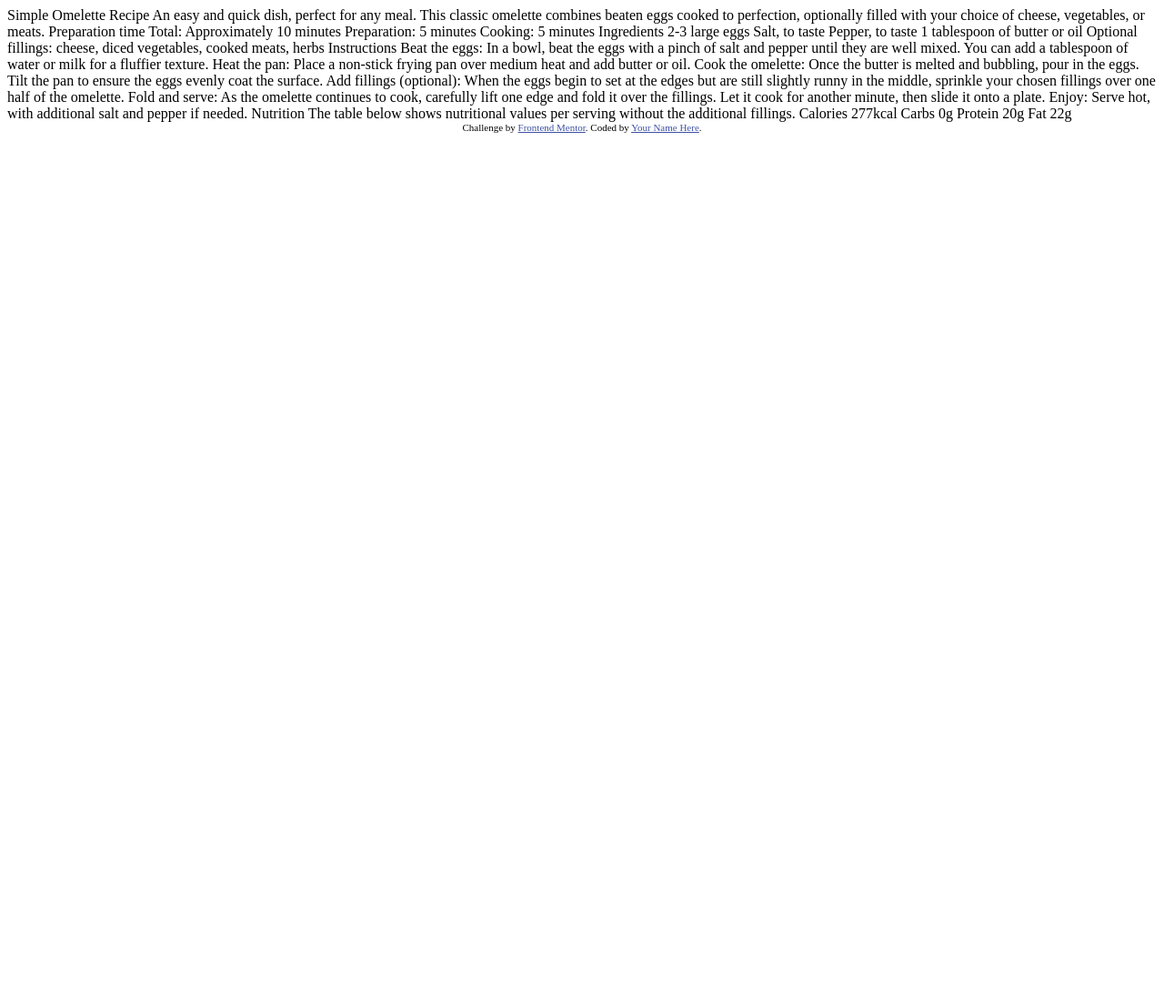
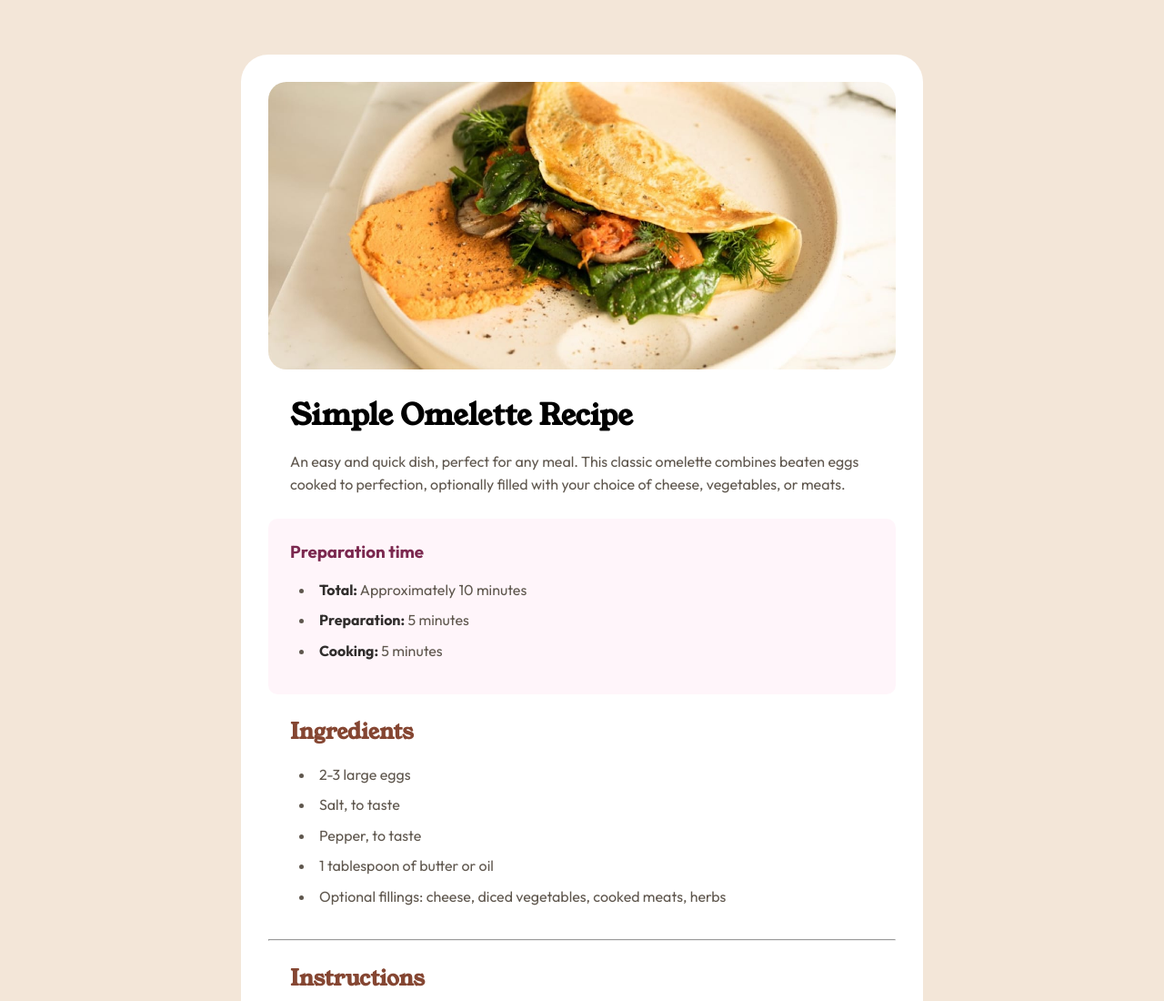
Before and after one commit to jackmarques/recipe-page-main, a plain HTML site: page index.html in a window 1280 px wide. Shown: the top 1100 px of the page at 91% size. Before the commit the page ends 800 px from the top, so only its background shows below. Drawn offline with Linux system fonts and the light colour scheme.

Commit message:
desafio concluído

```diff
--- a/index.html
+++ b/index.html
@@ -1,5 +1,5 @@
 <!DOCTYPE html>
-<html lang="en">
+<html lang="pt-br">
 <head>
   <meta charset="UTF-8">
   <meta name="viewport" content="width=device-width, initial-scale=1.0"> <!-- displays site properly based on user's device -->
@@ -7,71 +7,73 @@
   <link rel="icon" type="image/png" sizes="32x32" href="./assets/images/favicon-32x32.png">
 
   <title>Frontend Mentor | Recipe page</title>
+  <link rel="stylesheet" href="styles.css">
 
-  <!-- Feel free to remove these styles or customise in your own stylesheet 👍 -->
-  <style>
-    .attribution { font-size: 11px; text-align: center; }
-    .attribution a { color: hsl(228, 45%, 44%); }
-  </style>
 </head>
 <body>
+  <main>
+      <div class="capaimg">
+        <img src="assets/images/image-omelette.jpeg" alt="imagem de omelette" width="600">
+      </div>
+      <div>
+        <h1>Simple Omelette Recipe</h1>
+        <p>
+          An easy and quick dish, perfect for any meal. This classic omelette combines beaten eggs cooked
+          to perfection, optionally filled with your choice of cheese, vegetables, or meats.
+        </p>
+      </div>
+      <div class="preparo">
+        <h3>Preparation time</h3>
+        <ul>
+          <li><strong>Total:</strong> Approximately 10 minutes</li>
+          <li><strong>Preparation:</strong> 5 minutes</li>
+          <li><strong>Cooking:</strong> 5 minutes</li>
+        </ul>
+      </div>
+      <div class="ingredientes">
+        <h2>Ingredients</h2>
+        <ul>
+          <li>2-3 large eggs</li>
+          <li>Salt, to taste</li>
+          <li>Pepper, to taste</li>
+          <li>1 tablespoon of butter or oil</li>
+          <li>Optional fillings: cheese, diced vegetables, cooked meats, herbs</li>
+        </ul>
+      </div>
+      <hr>
+      <div class="instruções">
+        <h2>Instructions</h2>
+        <ol>
+          <li><strong>Beat the eggs:</strong> In a bowl, beat the eggs with a pinch of salt and pepper until they are well mixed.
+            You can add a tablespoon of water or milk for a fluffier texture.</li>
+          <li><strong>Heat the pan:</strong> Place a non-stick frying pan over medium heat and add butter or oil.</li>
+          <li><strong>Cook the omelette:</strong> Once the butter is melted and bubbling, pour in the eggs. Tilt the pan to ensure
+            the eggs evenly coat the surface.</li>
+          <li><strong>Add fillings (optional):</strong> When the eggs begin to set at the edges but are still slightly runny in the
+            middle, sprinkle your chosen fillings over one half of the omelette.</li>
+          <li><strong>Fold and serve:</strong> As the omelette continues to cook, carefully lift one edge and fold it over the
+            fillings. Let it cook for another minute, then slide it onto a plate.</li>
+          <li><strong>Enjoy:</strong> Serve hot, with additional salt and pepper if needed.</li>
+        </ol>
+      </div>
+      <hr>
+      <div class="nutrição">
+        <h2>Nutrition</h2>
+        <p>The table below shows nutritional values per serving without the additional fillings.</p>
+        <article>
+          <ul>
+            <li>Calories <span>277kcal</span></li>
+            <li>Carbs <span>0g</span></li>
+            <li>Protein <span>20g</span></li>
+            <li>Fat <span>22g</span></li>
+          </ul>
+        </article>
+    </div>
+    <div class="attribution">
+      Challenge by <a href="https://www.frontendmentor.io?ref=challenge" target="_blank">Frontend Mentor</a>.
+      Coded by <a href="https://github.com/jackmarques" target="_blank">Jacqueline Cardeal</a>.
+    </div>
+  </main>
 
-  Simple Omelette Recipe
-
-  An easy and quick dish, perfect for any meal. This classic omelette combines beaten eggs cooked
-  to perfection, optionally filled with your choice of cheese, vegetables, or meats.
-
-  Preparation time
-
-  Total: Approximately 10 minutes
-  Preparation: 5 minutes
-  Cooking: 5 minutes
-
-  Ingredients
-
-  2-3 large eggs
-  Salt, to taste
-  Pepper, to taste
-  1 tablespoon of butter or oil
-  Optional fillings: cheese, diced vegetables, cooked meats, herbs
-
-  Instructions
-
-  Beat the eggs: In a bowl, beat the eggs with a pinch of salt and pepper until they are well mixed.
-  You can add a tablespoon of water or milk for a fluffier texture.
-
-  Heat the pan: Place a non-stick frying pan over medium heat and add butter or oil.
-
-  Cook the omelette: Once the butter is melted and bubbling, pour in the eggs. Tilt the pan to ensure
-  the eggs evenly coat the surface.
-
-  Add fillings (optional): When the eggs begin to set at the edges but are still slightly runny in the
-  middle, sprinkle your chosen fillings over one half of the omelette.
-
-  Fold and serve: As the omelette continues to cook, carefully lift one edge and fold it over the
-  fillings. Let it cook for another minute, then slide it onto a plate.
-
-  Enjoy: Serve hot, with additional salt and pepper if needed.
-
-  Nutrition
-
-  The table below shows nutritional values per serving without the additional fillings.
-
-  Calories
-  277kcal
-
-  Carbs
-  0g
-
-  Protein
-  20g
-
-  Fat
-  22g
-
-  <div class="attribution">
-    Challenge by <a href="https://www.frontendmentor.io?ref=challenge" target="_blank">Frontend Mentor</a>.
-    Coded by <a href="#">Your Name Here</a>.
-  </div>
 </body>
 </html>
--- /dev/null
+++ b/styles.css
@@ -0,0 +1,89 @@
+@charset "UTF-8";
+@import url('https://fonts.googleapis.com/css2?family=Young+Serif&display=swap');
+@import url('https://fonts.googleapis.com/css2?family=Outfit:wght@100..900&family=Young+Serif&display=swap');
+
+* {
+    margin: 0;
+    padding: 0;
+    box-sizing: border-box;
+}
+:root{
+    --Nutmeg: hsl(14, 45%, 36%);
+    --Dark-Raspberry: hsl(332, 51%, 32%);
+    --White: hsl(0, 0%, 100%);
+    --Rose-White: hsl(330, 100%, 98%);
+    --Eggshell: hsl(30, 54%, 90%);
+    --Light-Grey: hsl(30, 18%, 87%);
+    --Wenge-Brown: hsl(30, 10%, 34%);
+    --Dark-Charcoal: hsl(24, 5%, 18%);
+}
+body{
+    background-color: var(--Eggshell);
+    font-family: "Outfit", sans-serif;
+}
+.attribution {
+    font-size: 11px; text-align: center;
+}
+.attribution a {
+    color: hsl(228, 45%, 44%);
+}
+main{
+    background-color: var(--White);
+    max-width: 750px;
+    align-items: center;
+    margin:60px auto 60px auto;
+    border-radius: 30px;
+    padding: 30px;
+}
+.capaimg img{
+    width: 100%;
+    border-radius: 20px;
+}
+main div:not(:first-child){
+    padding: 1.5rem;
+}
+h1{
+    margin-bottom: 1rem;
+}
+h1, h2{
+    font-family: "Young Serif", serif;
+}
+h2{
+    color: var(--Nutmeg);
+}
+h3{
+    color: var(--Dark-Raspberry);
+}
+ul, ol{
+    list-style-position: inside;
+    padding: 10px;
+}
+strong{
+    color: var(--Dark-Charcoal);
+}
+li, p{
+    color: var(--Wenge-Brown);
+    line-height: 1.6;
+}
+li{
+    list-style: color var(--Nutmeg);
+    margin-top: 0.5rem;
+}
+.preparo{
+    background-color: var(--Rose-White);
+    border-radius: 10px;
+}
+.nutrição p{
+    margin-top: 1rem;
+}
+.nutrição ul li{
+    list-style: none;
+    display: flex;
+    align-items: center;
+    justify-content: space-around;
+    border-bottom: 1px solid var(--Light-Grey);
+    padding: 0.5rem 0;
+}
+.nutrição ul li:last-child{
+    border-bottom: none;
+}
```
